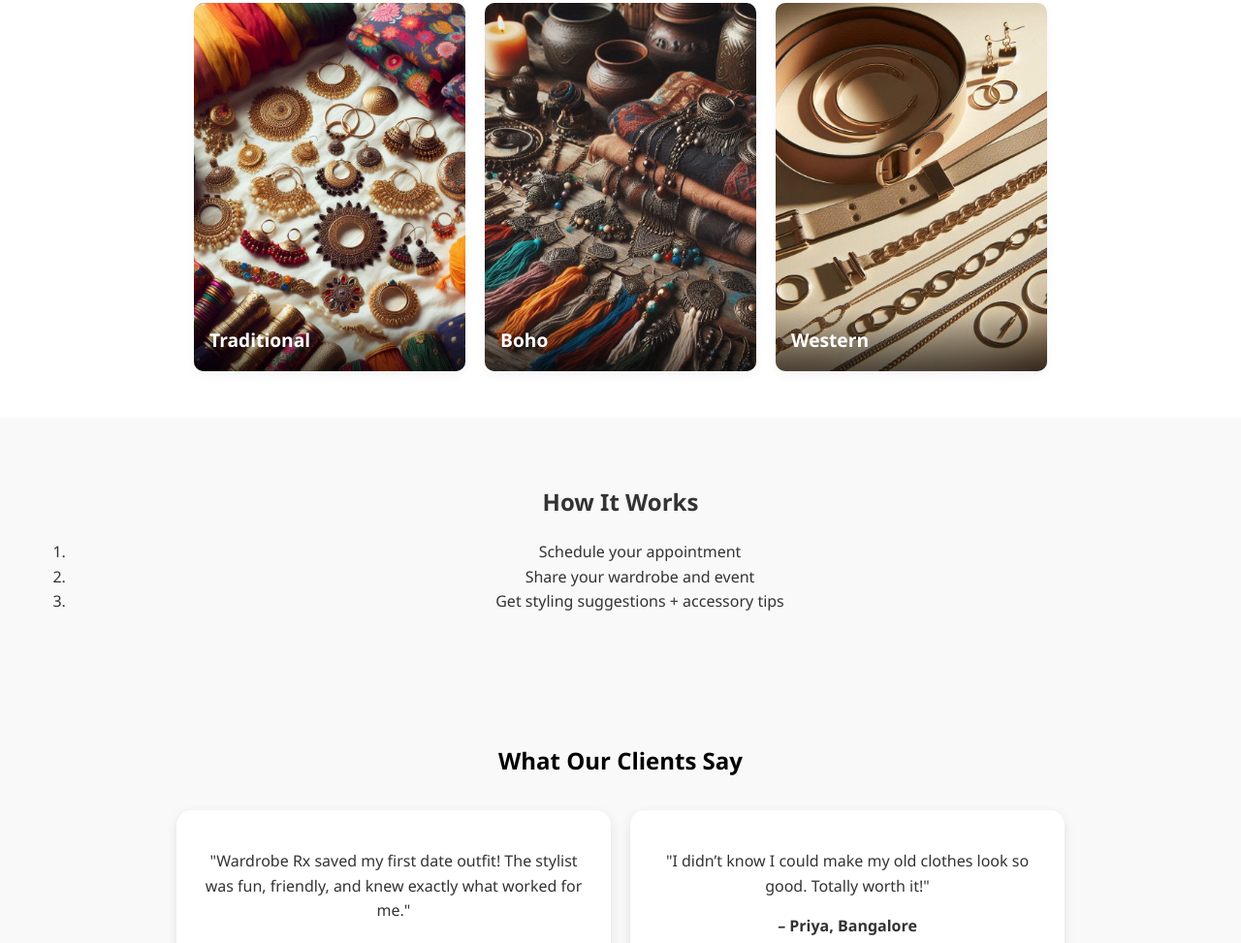
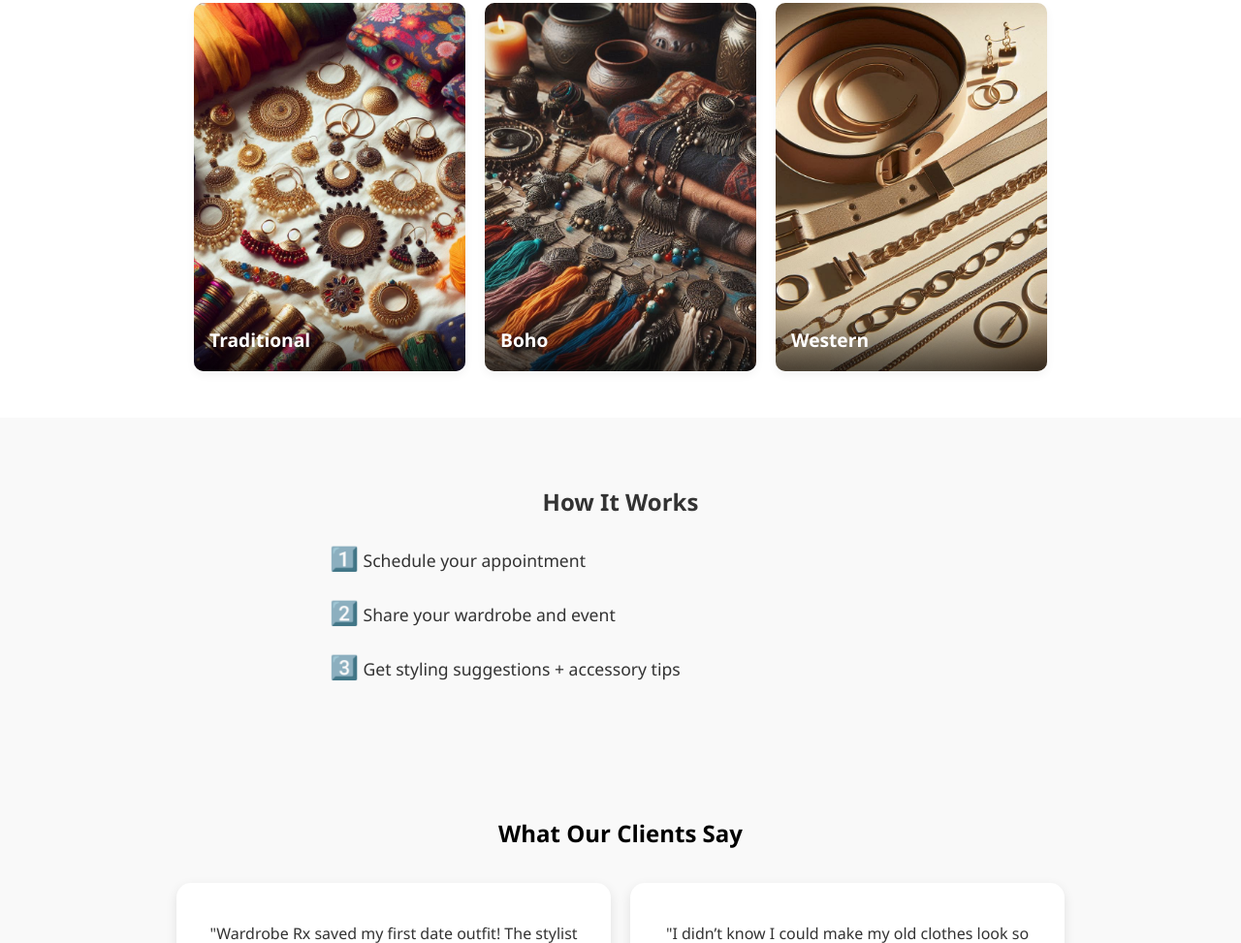
Before and after one commit to mohini-r/wardrobe-rx, a plain HTML site: page index.html in a window 1280 px wide. Shown: the part 2175-3148 px from the top of the page at 97% size. Drawn offline with Linux system fonts and the light colour scheme; a script that the page names is missing.

Commit message:
Update index.html

```diff
--- a/index.html
+++ b/index.html
@@ -184,7 +184,7 @@
 
   <section id="about" class="section">
     <h2>About Wardrobe Rx</h2>
-    <p>We help busy, style-conscious families in Hyderabad make confident outfit choices for life’s special occasions.</p>
+    <p>We help busy, style-conscious families in India make confident outfit choices for life’s special occasions.</p>
   </section>
 
   <section id="services" class="section light">
@@ -207,14 +207,16 @@
     </div>
   </section>
 
-  <section id="how" class="section light">
-    <h2>How It Works</h2>
-    <ol>
-      <li>Schedule your appointment</li>
-      <li>Share your wardrobe and event</li>
-      <li>Get styling suggestions + accessory tips</li>
-    </ol>
-  </section>
+ <!-- How It Works -->
+<section id="how" class="section light">
+  <h2>How It Works</h2>
+  <div style="max-width: 600px; margin: 0 auto; text-align: left; font-size: 1.1rem;">
+    <p><span style="font-size: 1.5rem;">1️⃣</span> Schedule your appointment</p>
+    <p><span style="font-size: 1.5rem;">2️⃣</span> Share your wardrobe and event</p>
+    <p><span style="font-size: 1.5rem;">3️⃣</span> Get styling suggestions + accessory tips</p>
+  </div>
+</section>
+
 
 <!-- Testimonials Section -->
 <section class="section light">
```
